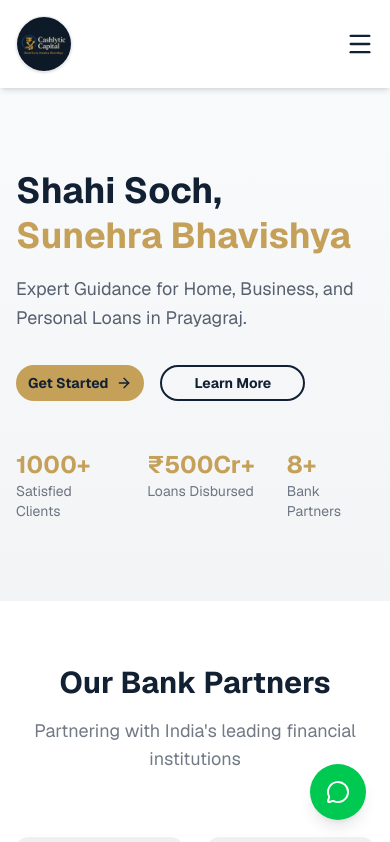
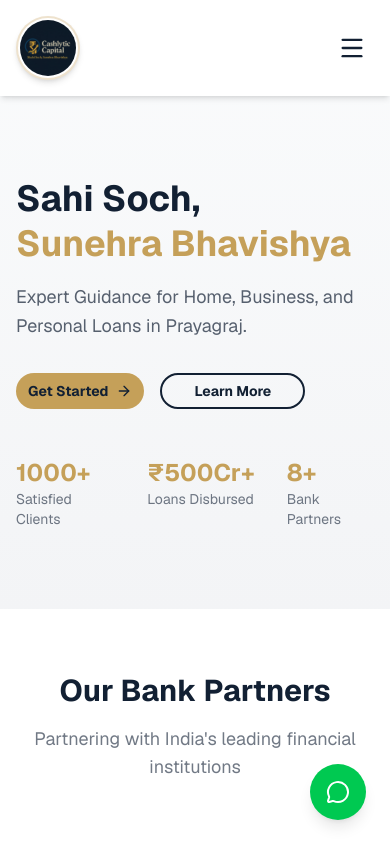
Before and after one commit to pndeyyash-cmd/cashlytic-capital, a Next.js app: page / in a window 390 px wide. Shown: the top 842 px of the page. Built offline with nearby package versions, Linux system fonts and the light colour scheme.

Commit message:
Final circular logo polish and production ready

```diff
--- a/components/header.tsx
+++ b/components/header.tsx
@@ -1,11 +1,10 @@
 'use client';
 
 import { useState } from 'react';
-import { motion } from 'framer-motion';
+import { motion, AnimatePresence } from 'framer-motion';
 import { ChevronDown, Menu, X } from 'lucide-react';
 import { Button } from '@/components/ui/button';
 
-// THIS IS WHAT WAS MISSING. It tells TypeScript this component accepts a function.
 interface HeaderProps {
   onCheckEligibility?: () => void;
 }
@@ -26,17 +25,17 @@ export default function Header({ onCheckEligibility }: HeaderProps) {
   return (
     <header className="sticky top-0 z-30 bg-white shadow-md">
       <nav className="max-w-7xl mx-auto px-4 sm:px-6 lg:px-8 py-4 flex items-center justify-between">
-        {/* Logo */}
+        {/* Premium Circular Logo */}
         <motion.div
           initial={{ opacity: 0, x: -20 }}
           animate={{ opacity: 1, x: 0 }}
           transition={{ duration: 0.5 }}
-          className="flex items-center gap-3"
+          className="flex items-center"
         >
           <img
             src="/logo.jpeg"
             alt="Cashlytic Capital Logo"
-            className="h-14 w-14 rounded-full object-cover border border-gray-200 shadow-sm"
+            className="h-16 w-16 rounded-full object-cover border-2 border-accent/30 shadow-md p-0.5 bg-white"
           />
         </motion.div>
 
@@ -44,8 +43,8 @@ export default function Header({ onCheckEligibility }: HeaderProps) {
         <div className="hidden md:flex items-center gap-8">
           <div className="relative">
             <button
-              onClick={() => setServicesOpen(!servicesOpen)}
-              className="flex items-center gap-1 text-foreground hover:text-accent font-medium transition-colors"
+              onMouseEnter={() => setServicesOpen(true)}
+              className="flex items-center gap-1 text-primary hover:text-accent font-semibold transition-colors py-2"
             >
               Our Services
               <motion.div animate={{ rotate: servicesOpen ? 180 : 0 }} transition={{ duration: 0.2 }}>
@@ -53,69 +52,80 @@ export default function Header({ onCheckEligibility }: HeaderProps) {
               </motion.div>
             </button>
 
+            <AnimatePresence>
               {servicesOpen && (
                 <motion.div
-                initial={{ opacity: 0, y: -10 }}
+                  initial={{ opacity: 0, y: 10 }}
                   animate={{ opacity: 1, y: 0 }}
-                exit={{ opacity: 0, y: -10 }}
-                className="absolute top-full left-0 mt-2 w-48 bg-white rounded-lg shadow-lg border border-border"
+                  exit={{ opacity: 0, y: 10 }}
+                  onMouseLeave={() => setServicesOpen(false)}
+                  className="absolute top-full left-0 mt-1 w-56 bg-white rounded-xl shadow-xl border border-border overflow-hidden"
                 >
                   {services.map((service, index) => (
                     <a
                       key={index}
                       href={`#${service.id}`}
                       onClick={() => setServicesOpen(false)}
-                    className="block w-full text-left px-4 py-2 text-foreground hover:bg-muted hover:text-accent transition-colors first:rounded-t-lg last:rounded-b-lg"
+                      className="block px-5 py-3 text-sm text-foreground hover:bg-accent/10 hover:text-accent transition-all font-medium"
                     >
                       {service.label}
                     </a>
                   ))}
                 </motion.div>
               )}
+            </AnimatePresence>
           </div>
 
-          <a href="#about" className="text-foreground hover:text-accent font-medium transition-colors">
+          <a href="#about" className="text-primary hover:text-accent font-semibold transition-colors">
             About Us
           </a>
 
           <Button
             onClick={onCheckEligibility}
-            className="bg-accent hover:bg-accent/90 text-primary font-bold px-6 py-2 rounded-full cursor-pointer"
+            className="bg-accent hover:bg-accent/90 text-primary font-bold px-7 py-2.5 rounded-full shadow-lg transition-transform active:scale-95"
           >
             Check Eligibility
           </Button>
         </div>
 
-        {/* Mobile Hamburger Icon */}
-        <div className="md:hidden flex items-center">
-          <button onClick={() => setMobileMenuOpen(!mobileMenuOpen)} className="text-primary">
+        {/* Mobile Toggle */}
+        <div className="md:hidden">
+          <button
+            onClick={() => setMobileMenuOpen(!mobileMenuOpen)}
+            className="text-primary p-2 hover:bg-gray-100 rounded-lg transition-colors"
+          >
             {mobileMenuOpen ? <X size={28} /> : <Menu size={28} />}
           </button>
         </div>
       </nav>
 
       {/* Mobile Menu Panel */}
+      <AnimatePresence>
         {mobileMenuOpen && (
           <motion.div
             initial={{ opacity: 0, height: 0 }}
             animate={{ opacity: 1, height: 'auto' }}
-          className="md:hidden bg-white border-t border-border px-4 py-4 flex flex-col gap-4 shadow-lg absolute w-full left-0"
+            exit={{ opacity: 0, height: 0 }}
+            className="md:hidden bg-white border-t border-border shadow-2xl overflow-hidden"
           >
-          <div className="font-bold text-primary mb-2 border-b pb-2">Our Services</div>
+            <div className="px-6 py-6 flex flex-col gap-5">
+              <div className="text-xs font-bold text-gray-400 uppercase tracking-widest">Main Services</div>
+              <div className="grid grid-cols-1 gap-3">
                 {services.map((service) => (
                   <a
                     key={service.id}
                     href={`#${service.id}`}
                     onClick={() => setMobileMenuOpen(false)}
-              className="text-foreground hover:text-accent ml-4"
+                    className="text-lg font-semibold text-primary hover:text-accent py-1"
                   >
                     {service.label}
                   </a>
                 ))}
+              </div>
               <a
                 href="#about"
                 onClick={() => setMobileMenuOpen(false)}
-            className="font-bold text-primary border-t pt-2 mt-2"
+                className="text-lg font-semibold text-primary border-t pt-4 mt-2"
               >
                 About Us
               </a>
@@ -125,12 +135,14 @@ export default function Header({ onCheckEligibility }: HeaderProps) {
                   setMobileMenuOpen(false);
                   if (onCheckEligibility) onCheckEligibility();
                 }}
-            className="bg-accent hover:bg-accent/90 text-primary font-bold w-full mt-4 cursor-pointer"
+                className="bg-accent hover:bg-accent/90 text-primary font-bold w-full py-6 text-lg rounded-xl mt-4"
               >
                 Check Eligibility
               </Button>
+            </div>
           </motion.div>
         )}
+      </AnimatePresence>
     </header>
   );
 }
--- a/components/hero-section.tsx
+++ b/components/hero-section.tsx
@@ -27,7 +27,7 @@ export default function HeroSection({ onApply }: HeroSectionProps) {
               transition={{ duration: 0.6, delay: 0.1 }}
               className="text-4xl md:text-5xl font-bold text-primary mb-4 leading-tight"
             >
-              Shahi Soch,
+              Sahi Soch,
               <br />
               <span className="text-accent">Sunehra Bhavishya</span>
             </motion.h2>
```
Lines whose indentation alone changed are shown as unchanged.
